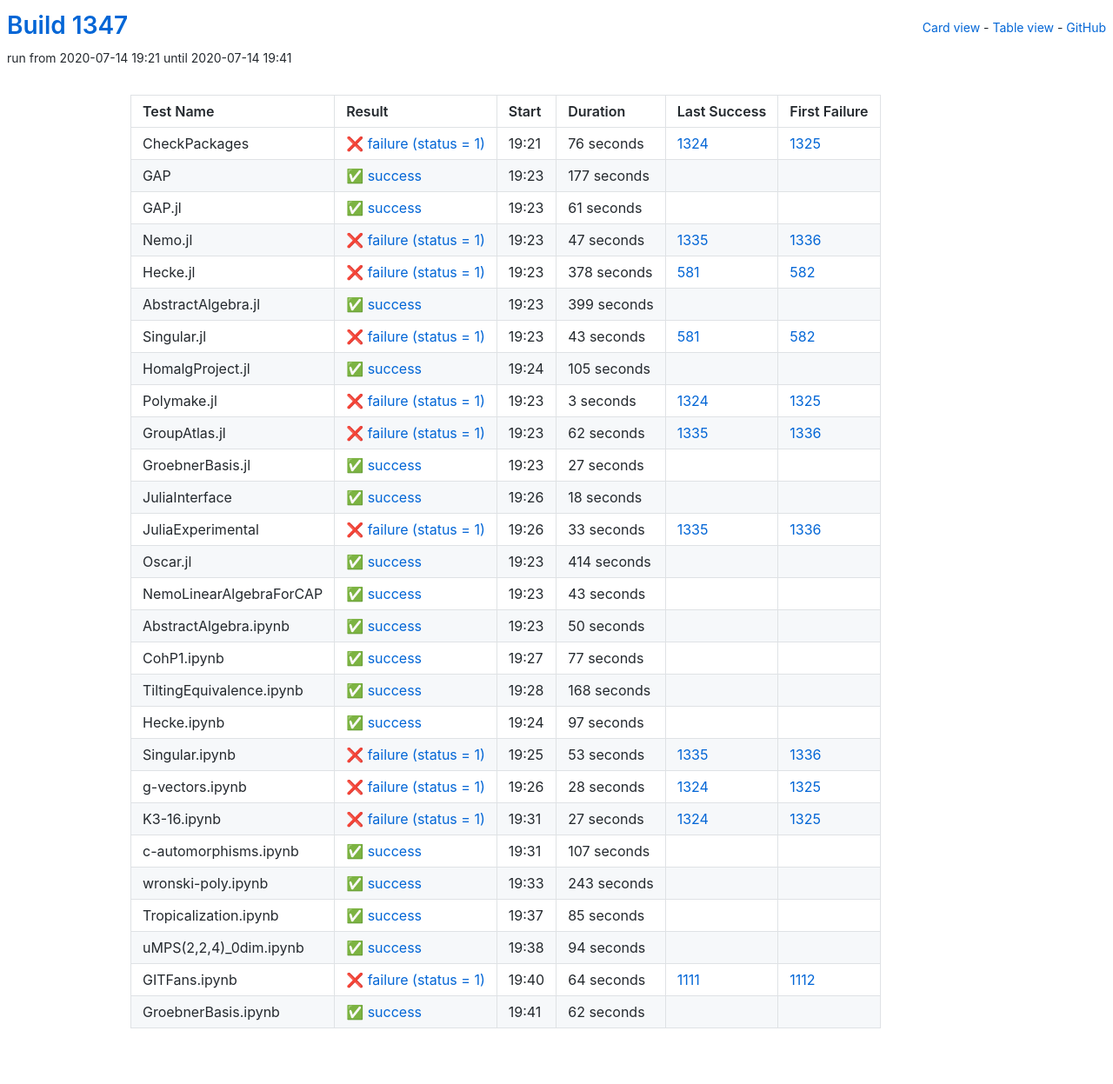
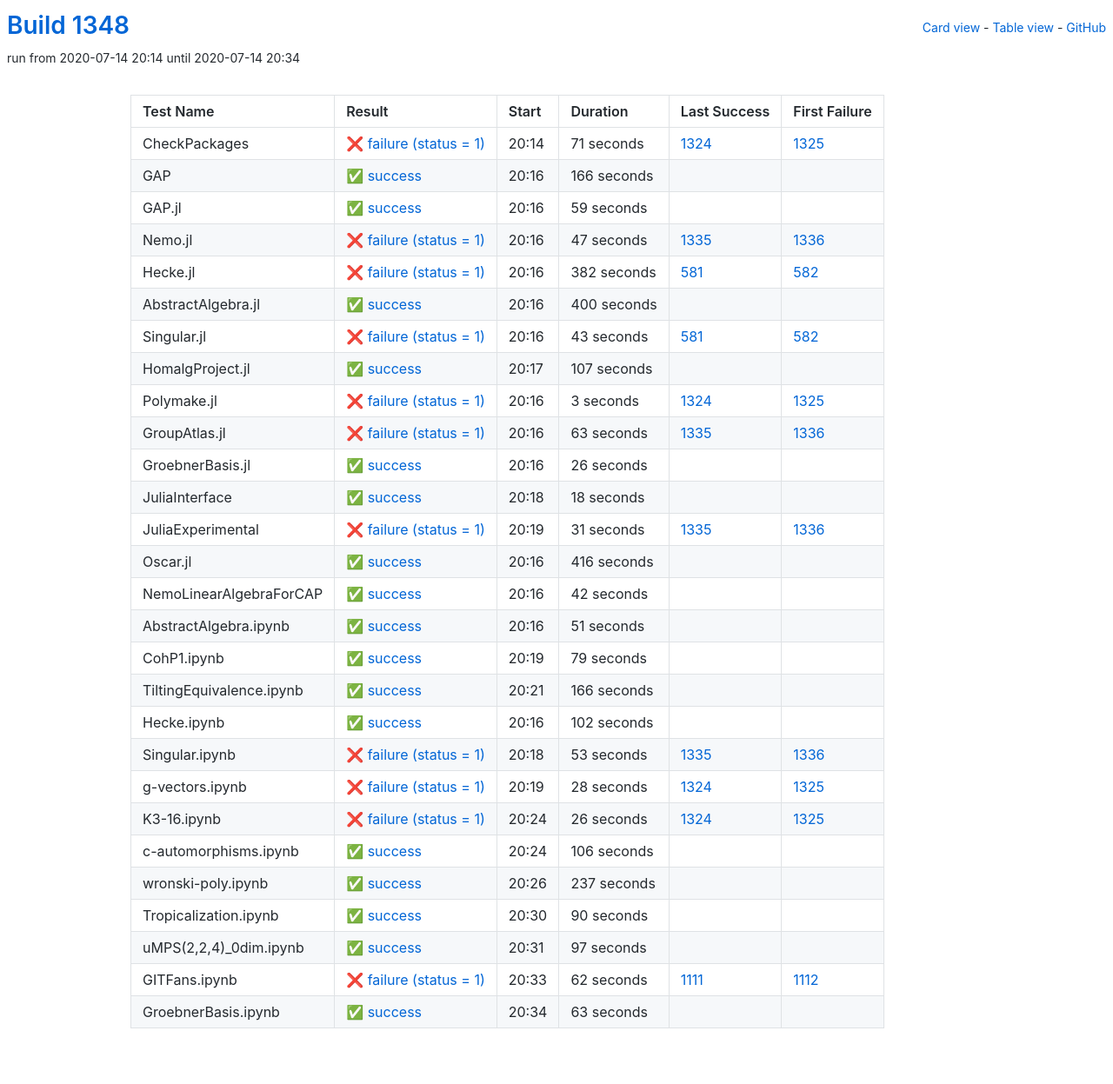
Before and after one commit to oscar-system/oscar-ci-status-1.4, a Jekyll site: the page built from table.html, in a window 1280 px wide. Shown: the whole page at 87% size. Built offline with Jekyll 4.4.1, drawn with Linux system fonts in a browser that asks for light colours.

Commit message:
Build #1348

```diff
--- a/_data/ci.yml
+++ b/_data/ci.yml
@@ -1,6 +1,6 @@
 ---
-build: 1347
-build_url: https://oscarci.mathematik.uni-kl.de/job/oscar-julia-1.4/1347/
+build: 1348
+build_url: https://oscarci.mathematik.uni-kl.de/job/oscar-julia-1.4/1348/
 job: oscar-julia-1.4
 organization: oscar-system
 repo: oscar-ci-status-1.4
@@ -8,44 +8,44 @@ repourl: https://github.com/oscar-system/oscar-ci-status-1.4
 tests:
 - name: CheckPackages
   id: checkpackages
-  log: https://oscarci.mathematik.uni-kl.de/job/oscar-julia-1.4/1347/artifact/logs/build-1347/CheckPackages.log
-  start: 2020-07-14 19:21
+  log: https://oscarci.mathematik.uni-kl.de/job/oscar-julia-1.4/1348/artifact/logs/build-1348/CheckPackages.log
+  start: 2020-07-14 20:14
   success: false
   exitcode: 1
   status: failure
-  duration: 76
+  duration: 71
   last_success: 1324
   last_success_url: https://oscarci.mathematik.uni-kl.de/job/oscar-julia-1.4/1324/
   first_failure: 1325
   first_failure_url: https://oscarci.mathematik.uni-kl.de/job/oscar-julia-1.4/1325/
 - name: GAP
   id: gap
-  log: https://oscarci.mathematik.uni-kl.de/job/oscar-julia-1.4/1347/artifact/logs/build-1347/GAP.log
-  start: 2020-07-14 19:23
+  log: https://oscarci.mathematik.uni-kl.de/job/oscar-julia-1.4/1348/artifact/logs/build-1348/GAP.log
+  start: 2020-07-14 20:16
   success: true
   exitcode: 0
   status: success
-  duration: 177
+  duration: 166
   last_success: false
   last_success_url:
   first_failure: false
   first_failure_url:
 - name: GAP.jl
   id: gap-jl
-  log: https://oscarci.mathematik.uni-kl.de/job/oscar-julia-1.4/1347/artifact/logs/build-1347/GAP.jl.log
-  start: 2020-07-14 19:23
+  log: https://oscarci.mathematik.uni-kl.de/job/oscar-julia-1.4/1348/artifact/logs/build-1348/GAP.jl.log
+  start: 2020-07-14 20:16
   success: true
   exitcode: 0
   status: success
-  duration: 61
+  duration: 59
   last_success: false
   last_success_url:
   first_failure: false
   first_failure_url:
 - name: Nemo.jl
   id: nemo-jl
-  log: https://oscarci.mathematik.uni-kl.de/job/oscar-julia-1.4/1347/artifact/logs/build-1347/Nemo.jl.log
-  start: 2020-07-14 19:23
+  log: https://oscarci.mathematik.uni-kl.de/job/oscar-julia-1.4/1348/artifact/logs/build-1348/Nemo.jl.log
+  start: 2020-07-14 20:16
   success: false
   exitcode: 1
   status: failure
@@ -56,32 +56,32 @@ tests:
   first_failure_url: https://oscarci.mathematik.uni-kl.de/job/oscar-julia-1.4/1336/
 - name: Hecke.jl
   id: hecke-jl
-  log: https://oscarci.mathematik.uni-kl.de/job/oscar-julia-1.4/1347/artifact/logs/build-1347/Hecke.jl.log
-  start: 2020-07-14 19:23
+  log: https://oscarci.mathematik.uni-kl.de/job/oscar-julia-1.4/1348/artifact/logs/build-1348/Hecke.jl.log
+  start: 2020-07-14 20:16
   success: false
   exitcode: 1
   status: failure
-  duration: 378
+  duration: 382
   last_success: 581
   last_success_url: https://oscarci.mathematik.uni-kl.de/job/oscar-julia-1.4/581/
   first_failure: 582
   first_failure_url: https://oscarci.mathematik.uni-kl.de/job/oscar-julia-1.4/582/
 - name: AbstractAlgebra.jl
   id: abstractalgebra-jl
-  log: https://oscarci.mathematik.uni-kl.de/job/oscar-julia-1.4/1347/artifact/logs/build-1347/AbstractAlgebra.jl.log
-  start: 2020-07-14 19:23
+  log: https://oscarci.mathematik.uni-kl.de/job/oscar-julia-1.4/1348/artifact/logs/build-1348/AbstractAlgebra.jl.log
+  start: 2020-07-14 20:16
   success: true
   exitcode: 0
   status: success
-  duration: 399
+  duration: 400
   last_success: false
   last_success_url:
   first_failure: false
   first_failure_url:
 - name: Singular.jl
   id: singular-jl
-  log: https://oscarci.mathematik.uni-kl.de/job/oscar-julia-1.4/1347/artifact/logs/build-1347/Singular.jl.log
-  start: 2020-07-14 19:23
+  log: https://oscarci.mathematik.uni-kl.de/job/oscar-julia-1.4/1348/artifact/logs/build-1348/Singular.jl.log
+  start: 2020-07-14 20:16
   success: false
   exitcode: 1
   status: failure
@@ -92,20 +92,20 @@ tests:
   first_failure_url: https://oscarci.mathematik.uni-kl.de/job/oscar-julia-1.4/582/
 - name: HomalgProject.jl
   id: homalgproject-jl
-  log: https://oscarci.mathematik.uni-kl.de/job/oscar-julia-1.4/1347/artifact/logs/build-1347/HomalgProject.jl.log
-  start: 2020-07-14 19:24
+  log: https://oscarci.mathematik.uni-kl.de/job/oscar-julia-1.4/1348/artifact/logs/build-1348/HomalgProject.jl.log
+  start: 2020-07-14 20:17
   success: true
   exitcode: 0
   status: success
-  duration: 105
+  duration: 107
   last_success: false
   last_success_url:
   first_failure: false
   first_failure_url:
 - name: Polymake.jl
   id: polymake-jl
-  log: https://oscarci.mathematik.uni-kl.de/job/oscar-julia-1.4/1347/artifact/logs/build-1347/Polymake.jl.log
-  start: 2020-07-14 19:23
+  log: https://oscarci.mathematik.uni-kl.de/job/oscar-julia-1.4/1348/artifact/logs/build-1348/Polymake.jl.log
+  start: 2020-07-14 20:16
   success: false
   exitcode: 1
   status: failure
@@ -116,32 +116,32 @@ tests:
   first_failure_url: https://oscarci.mathematik.uni-kl.de/job/oscar-julia-1.4/1325/
 - name: GroupAtlas.jl
   id: groupatlas-jl
-  log: https://oscarci.mathematik.uni-kl.de/job/oscar-julia-1.4/1347/artifact/logs/build-1347/GroupAtlas.jl.log
-  start: 2020-07-14 19:23
+  log: https://oscarci.mathematik.uni-kl.de/job/oscar-julia-1.4/1348/artifact/logs/build-1348/GroupAtlas.jl.log
+  start: 2020-07-14 20:16
   success: false
   exitcode: 1
   status: failure
-  duration: 62
+  duration: 63
   last_success: 1335
   last_success_url: https://oscarci.mathematik.uni-kl.de/job/oscar-julia-1.4/1335/
   first_failure: 1336
   first_failure_url: https://oscarci.mathematik.uni-kl.de/job/oscar-julia-1.4/1336/
 - name: GroebnerBasis.jl
   id: groebnerbasis-jl
-  log: https://oscarci.mathematik.uni-kl.de/job/oscar-julia-1.4/1347/artifact/logs/build-1347/GroebnerBasis.jl.log
-  start: 2020-07-14 19:23
+  log: https://oscarci.mathematik.uni-kl.de/job/oscar-julia-1.4/1348/artifact/logs/build-1348/GroebnerBasis.jl.log
+  start: 2020-07-14 20:16
   success: true
   exitcode: 0
   status: success
-  duration: 27
+  duration: 26
   last_success: false
   last_success_url:
   first_failure: false
   first_failure_url:
 - name: JuliaInterface
   id: juliainterface
-  log: https://oscarci.mathematik.uni-kl.de/job/oscar-julia-1.4/1347/artifact/logs/build-1347/JuliaInterface.log
-  start: 2020-07-14 19:26
+  log: https://oscarci.mathematik.uni-kl.de/job/oscar-julia-1.4/1348/artifact/logs/build-1348/JuliaInterface.log
+  start: 2020-07-14 20:18
   success: true
   exitcode: 0
   status: success
@@ -152,92 +152,92 @@ tests:
   first_failure_url:
 - name: JuliaExperimental
   id: juliaexperimental
-  log: https://oscarci.mathematik.uni-kl.de/job/oscar-julia-1.4/1347/artifact/logs/build-1347/JuliaExperimental.log
-  start: 2020-07-14 19:26
+  log: https://oscarci.mathematik.uni-kl.de/job/oscar-julia-1.4/1348/artifact/logs/build-1348/JuliaExperimental.log
+  start: 2020-07-14 20:19
   success: false
   exitcode: 1
   status: failure
-  duration: 33
+  duration: 31
   last_success: 1335
   last_success_url: https://oscarci.mathematik.uni-kl.de/job/oscar-julia-1.4/1335/
   first_failure: 1336
   first_failure_url: https://oscarci.mathematik.uni-kl.de/job/oscar-julia-1.4/1336/
 - name: Oscar.jl
   id: oscar-jl
-  log: https://oscarci.mathematik.uni-kl.de/job/oscar-julia-1.4/1347/artifact/logs/build-1347/Oscar.jl.log
-  start: 2020-07-14 19:23
+  log: https://oscarci.mathematik.uni-kl.de/job/oscar-julia-1.4/1348/artifact/logs/build-1348/Oscar.jl.log
+  start: 2020-07-14 20:16
   success: true
   exitcode: 0
   status: success
-  duration: 414
+  duration: 416
   last_success: false
   last_success_url:
   first_failure: false
   first_failure_url:
 - name: NemoLinearAlgebraForCAP
   id: nemolinearalgebraforcap
-  log: https://oscarci.mathematik.uni-kl.de/job/oscar-julia-1.4/1347/artifact/logs/build-1347/NemoLinearAlgebraForCAP.log
-  start: 2020-07-14 19:23
+  log: https://oscarci.mathematik.uni-kl.de/job/oscar-julia-1.4/1348/artifact/logs/build-1348/NemoLinearAlgebraForCAP.log
+  start: 2020-07-14 20:16
   success: true
   exitcode: 0
   status: success
-  duration: 43
+  duration: 42
   last_success: false
   last_success_url:
   first_failure: false
   first_failure_url:
 - name: AbstractAlgebra.ipynb
   id: abstractalgebra-ipynb
-  log: https://oscarci.mathematik.uni-kl.de/job/oscar-julia-1.4/1347/artifact/logs/build-1347/AbstractAlgebra.ipynb.log
-  start: 2020-07-14 19:23
+  log: https://oscarci.mathematik.uni-kl.de/job/oscar-julia-1.4/1348/artifact/logs/build-1348/AbstractAlgebra.ipynb.log
+  start: 2020-07-14 20:16
   success: true
   exitcode: 0
   status: success
-  duration: 50
+  duration: 51
   last_success: false
   last_success_url:
   first_failure: false
   first_failure_url:
 - name: CohP1.ipynb
   id: cohp1-ipynb
-  log: https://oscarci.mathematik.uni-kl.de/job/oscar-julia-1.4/1347/artifact/logs/build-1347/CohP1.ipynb.log
-  start: 2020-07-14 19:27
+  log: https://oscarci.mathematik.uni-kl.de/job/oscar-julia-1.4/1348/artifact/logs/build-1348/CohP1.ipynb.log
+  start: 2020-07-14 20:19
   success: true
   exitcode: 0
   status: success
-  duration: 77
+  duration: 79
   last_success: false
   last_success_url:
   first_failure: false
   first_failure_url:
 - name: TiltingEquivalence.ipynb
   id: tiltingequivalence-ipynb
-  log: https://oscarci.mathematik.uni-kl.de/job/oscar-julia-1.4/1347/artifact/logs/build-1347/TiltingEquivalence.ipynb.log
-  start: 2020-07-14 19:28
+  log: https://oscarci.mathematik.uni-kl.de/job/oscar-julia-1.4/1348/artifact/logs/build-1348/TiltingEquivalence.ipynb.log
+  start: 2020-07-14 20:21
   success: true
   exitcode: 0
   status: success
-  duration: 168
+  duration: 166
   last_success: false
   last_success_url:
   first_failure: false
   first_failure_url:
 - name: Hecke.ipynb
   id: hecke-ipynb
-  log: https://oscarci.mathematik.uni-kl.de/job/oscar-julia-1.4/1347/artifact/logs/build-1347/Hecke.ipynb.log
-  start: 2020-07-14 19:24
+  log: https://oscarci.mathematik.uni-kl.de/job/oscar-julia-1.4/1348/artifact/logs/build-1348/Hecke.ipynb.log
+  start: 2020-07-14 20:16
   success: true
   exitcode: 0
   status: success
-  duration: 97
+  duration: 102
   last_success: false
   last_success_url:
   first_failure: false
   first_failure_url:
 - name: Singular.ipynb
   id: singular-ipynb
-  log: https://oscarci.mathematik.uni-kl.de/job/oscar-julia-1.4/1347/artifact/logs/build-1347/Singular.ipynb.log
-  start: 2020-07-14 19:25
+  log: https://oscarci.mathematik.uni-kl.de/job/oscar-julia-1.4/1348/artifact/logs/build-1348/Singular.ipynb.log
+  start: 2020-07-14 20:18
   success: false
   exitcode: 1
   status: failure
@@ -248,8 +248,8 @@ tests:
   first_failure_url: https://oscarci.mathematik.uni-kl.de/job/oscar-julia-1.4/1336/
 - name: g-vectors.ipynb
   id: g-vectors-ipynb
-  log: https://oscarci.mathematik.uni-kl.de/job/oscar-julia-1.4/1347/artifact/logs/build-1347/g-vectors.ipynb.log
-  start: 2020-07-14 19:26
+  log: https://oscarci.mathematik.uni-kl.de/job/oscar-julia-1.4/1348/artifact/logs/build-1348/g-vectors.ipynb.log
+  start: 2020-07-14 20:19
   success: false
   exitcode: 1
   status: failure
@@ -260,84 +260,84 @@ tests:
   first_failure_url: https://oscarci.mathematik.uni-kl.de/job/oscar-julia-1.4/1325/
 - name: K3-16.ipynb
   id: k3-16-ipynb
-  log: https://oscarci.mathematik.uni-kl.de/job/oscar-julia-1.4/1347/artifact/logs/build-1347/K3-16.ipynb.log
-  start: 2020-07-14 19:31
+  log: https://oscarci.mathematik.uni-kl.de/job/oscar-julia-1.4/1348/artifact/logs/build-1348/K3-16.ipynb.log
+  start: 2020-07-14 20:24
   success: false
   exitcode: 1
   status: failure
-  duration: 27
+  duration: 26
   last_success: 1324
   last_success_url: https://oscarci.mathematik.uni-kl.de/job/oscar-julia-1.4/1324/
   first_failure: 1325
   first_failure_url: https://oscarci.mathematik.uni-kl.de/job/oscar-julia-1.4/1325/
 - name: c-automorphisms.ipynb
   id: c-automorphisms-ipynb
-  log: https://oscarci.mathematik.uni-kl.de/job/oscar-julia-1.4/1347/artifact/logs/build-1347/c-automorphisms.ipynb.log
-  start: 2020-07-14 19:31
+  log: https://oscarci.mathematik.uni-kl.de/job/oscar-julia-1.4/1348/artifact/logs/build-1348/c-automorphisms.ipynb.log
+  start: 2020-07-14 20:24
   success: true
   exitcode: 0
   status: success
-  duration: 107
+  duration: 106
   last_success: false
   last_success_url:
   first_failure: false
   first_failure_url:
 - name: wronski-poly.ipynb
   id: wronski-poly-ipynb
-  log: https://oscarci.mathematik.uni-kl.de/job/oscar-julia-1.4/1347/artifact/logs/build-1347/wronski-poly.ipynb.log
-  start: 2020-07-14 19:33
+  log: https://oscarci.mathematik.uni-kl.de/job/oscar-julia-1.4/1348/artifact/logs/build-1348/wronski-poly.ipynb.log
+  start: 2020-07-14 20:26
   success: true
   exitcode: 0
   status: success
-  duration: 243
+  duration: 237
   last_success: false
   last_success_url:
   first_failure: false
   first_failure_url:
 - name: Tropicalization.ipynb
   id: tropicalization-ipynb
-  log: https://oscarci.mathematik.uni-kl.de/job/oscar-julia-1.4/1347/artifact/logs/build-1347/Tropicalization.ipynb.log
-  start: 2020-07-14 19:37
+  log: https://oscarci.mathematik.uni-kl.de/job/oscar-julia-1.4/1348/artifact/logs/build-1348/Tropicalization.ipynb.log
+  start: 2020-07-14 20:30
   success: true
   exitcode: 0
   status: success
-  duration: 85
+  duration: 90
   last_success: false
   last_success_url:
   first_failure: false
   first_failure_url:
 - name: uMPS(2,2,4)_0dim.ipynb
   id: umps-2-2-4-0dim-ipynb
-  log: https://oscarci.mathematik.uni-kl.de/job/oscar-julia-1.4/1347/artifact/logs/build-1347/uMPS-2-2-4-_0dim.ipynb.log
-  start: 2020-07-14 19:38
+  log: https://oscarci.mathematik.uni-kl.de/job/oscar-julia-1.4/1348/artifact/logs/build-1348/uMPS-2-2-4-_0dim.ipynb.log
+  start: 2020-07-14 20:31
   success: true
   exitcode: 0
   status: success
-  duration: 94
+  duration: 97
   last_success: false
   last_success_url:
   first_failure: false
   first_failure_url:
 - name: GITFans.ipynb
   id: gitfans-ipynb
-  log: https://oscarci.mathematik.uni-kl.de/job/oscar-julia-1.4/1347/artifact/logs/build-1347/GITFans.ipynb.log
-  start: 2020-07-14 19:40
+  log: https://oscarci.mathematik.uni-kl.de/job/oscar-julia-1.4/1348/artifact/logs/build-1348/GITFans.ipynb.log
+  start: 2020-07-14 20:33
   success: false
   exitcode: 1
   status: failure
-  duration: 64
+  duration: 62
   last_success: 1111
   last_success_url: https://oscarci.mathematik.uni-kl.de/job/oscar-julia-1.4/1111/
   first_failure: 1112
   first_failure_url: https://oscarci.mathematik.uni-kl.de/job/oscar-julia-1.4/1112/
 - name: GroebnerBasis.ipynb
   id: groebnerbasis-ipynb
-  log: https://oscarci.mathematik.uni-kl.de/job/oscar-julia-1.4/1347/artifact/logs/build-1347/GroebnerBasis.ipynb.log
-  start: 2020-07-14 19:41
+  log: https://oscarci.mathematik.uni-kl.de/job/oscar-julia-1.4/1348/artifact/logs/build-1348/GroebnerBasis.ipynb.log
+  start: 2020-07-14 20:34
   success: true
   exitcode: 0
   status: success
-  duration: 62
+  duration: 63
   last_success: false
   last_success_url:
   first_failure: false
```
Also changed, not shown: README.md.
